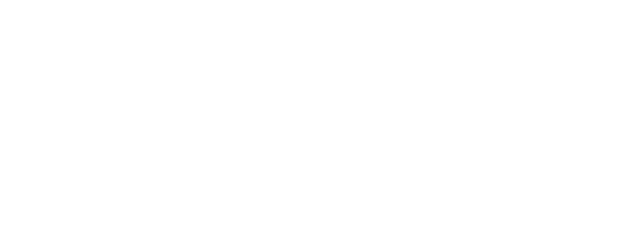
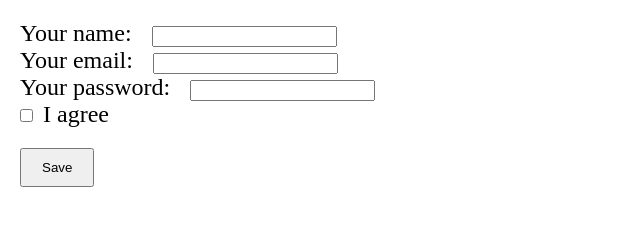
Before and after one commit to WieMon/learning-react-4, a React app: page / in a window 1280 px wide. Shown: the whole page, without its empty margins (0-640 px from the left). Built offline with nearby package versions, Linux system fonts and the light colour scheme.

Commit message:
Add inputs and button

```diff
--- a/src/components/App.css
+++ b/src/components/App.css
@@ -1,3 +1,24 @@
-.app {
-  text-align: center;
+form {
+  margin: 20px;
 }
+
+label {
+  display: block;
+}
+
+input {
+  margin-left: 20px;
+  margin-left: 20px;
+}
+
+input[type='checkbox'] {
+  margin-left: 0;
+  margin-right: 10px;
+}
+
+button {
+  padding: 10px 20px;
+  margin-top: 20px;
+  display: block;
+  max-width: 200px;
+}
--- a/src/components/App.js
+++ b/src/components/App.js
@@ -3,10 +3,77 @@ import './App.css';
 
 class App extends Component {
 
+  state = {
+    username: '',
+    email: '',
+    pass: '',
+    accept: false,
+  }
+
+  handleChange = (e) => {
+    //console.log(e.target.type);
+    //console.log(e.target.name);
+
+    const name = e.target.name;
+    const type = e.target.type;
+    console.log(this.state.accept);
+    if(type === 'text' || type === 'password' || type === 'email'){
+      const value = e.target.value;
+      this.setState({
+        [name]: value
+    })
+    } else if(type === 'checkbox') {
+      const checked = e.target.checked;
+      this.setState({
+        [name]: checked
+      })
+    }
+
+  }
+
+  handleSubmit = (e) => {
+    e.preventDefault();
+    console.log('it works');
+  }
+
   render() {
     return (
-      <div className='app'>
+      <div>
+        <form onSubmit={this.handleSubmit} noValidate>
+          <label htmlFor='user'>Your name:
+            <input type='text'
+                   id='user'
+                   name='username'
+                   value={this.state.username}
+                   onChange={this.handleChange} />
+          </label>
 
+          <label htmlFor='email'>Your email:
+            <input type='email'
+                   id='email'
+                   name='email'
+                   value={this.state.email}
+                   onChange={this.handleChange} />
+          </label>
+
+          <label htmlFor='password'>Your password:
+            <input type='password'
+                   id='password'
+                   name='pass'
+                   value={this.state.pass}
+                   onChange={this.handleChange} />
+          </label>
+
+          <label htmlFor='accept'>
+            <input type='checkbox'
+                   id='accept'
+                   name='accept'
+                   checked={this.state.accept}
+                   onChange={this.handleChange} />I agree
+          </label>
+
+          <button>Save</button>
+        </form>
       </div>
     )
   }
```
